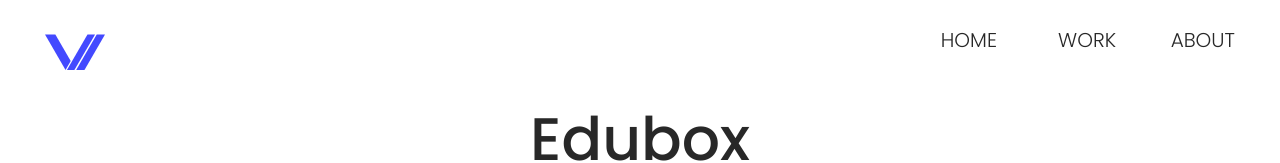
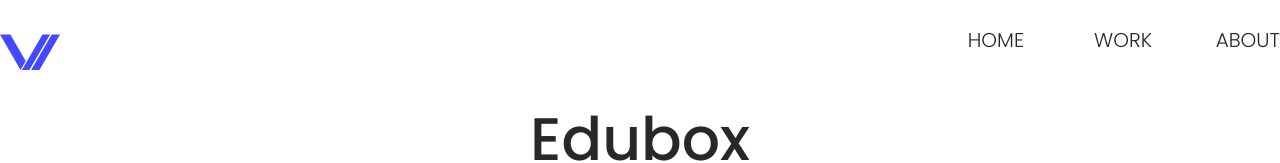
Before and after one commit to valentinavega/valentinavega.github.io, a plain HTML site: page project1.html in a window 1280 px wide. Shown: the top 163 px of the page. Drawn offline with Linux system fonts and the light colour scheme.

Commit message:
Nav bar update

```diff
--- a/styles/main.css
+++ b/styles/main.css
@@ -241,7 +241,7 @@ nav.navigation {
     font-size: 2rem;
     font-family: 'Poppins', sans-serif;
     font-weight: 300;
-    max-width: 1190px;
+    max-width: 130rem;
     text-decoration: none;
     color: #282828;
     padding-top: 3rem;
@@ -307,6 +307,7 @@ nav.navigation {
     width: 100%;
     background-image: url("../images/edubox-hero-bg.png");
     background-size: cover;
+    animation: fadein 3s;
 }
 
 h1.projectTitle {
```
